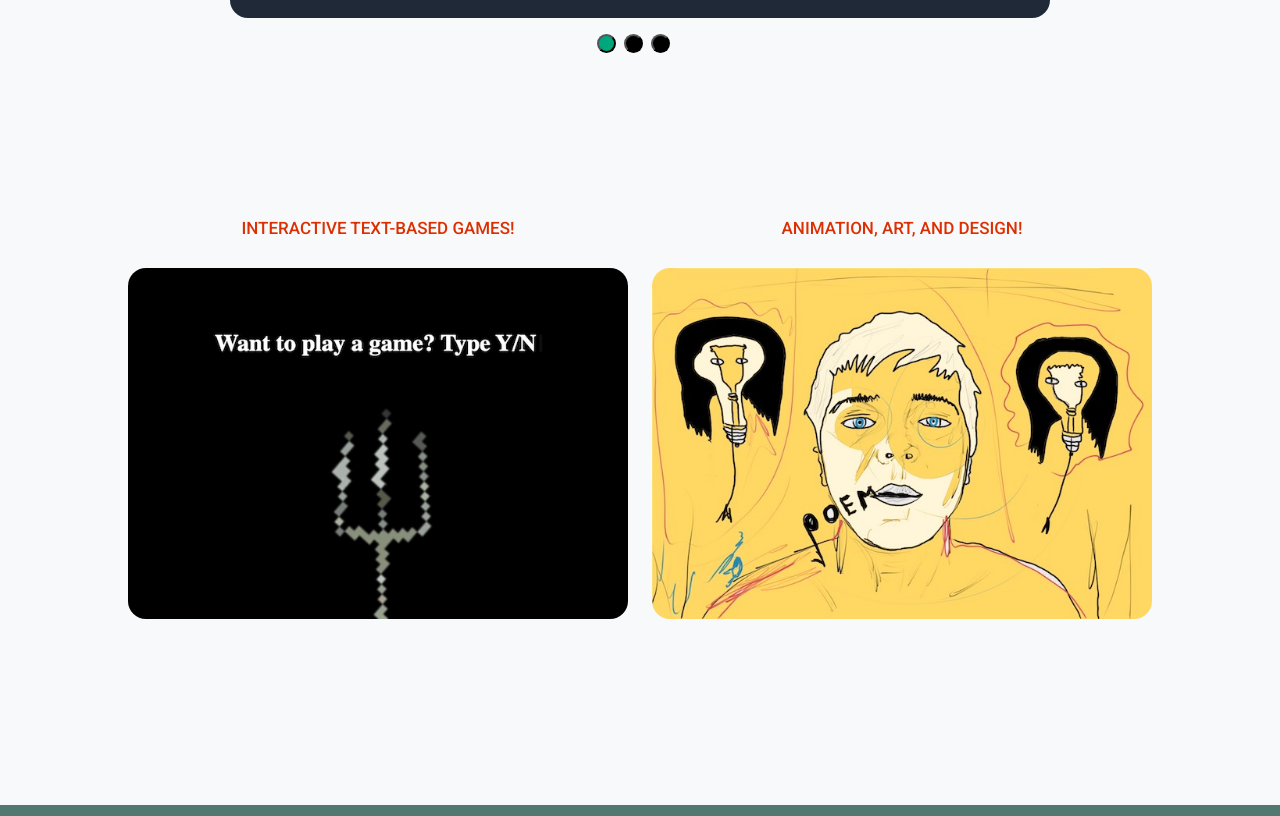
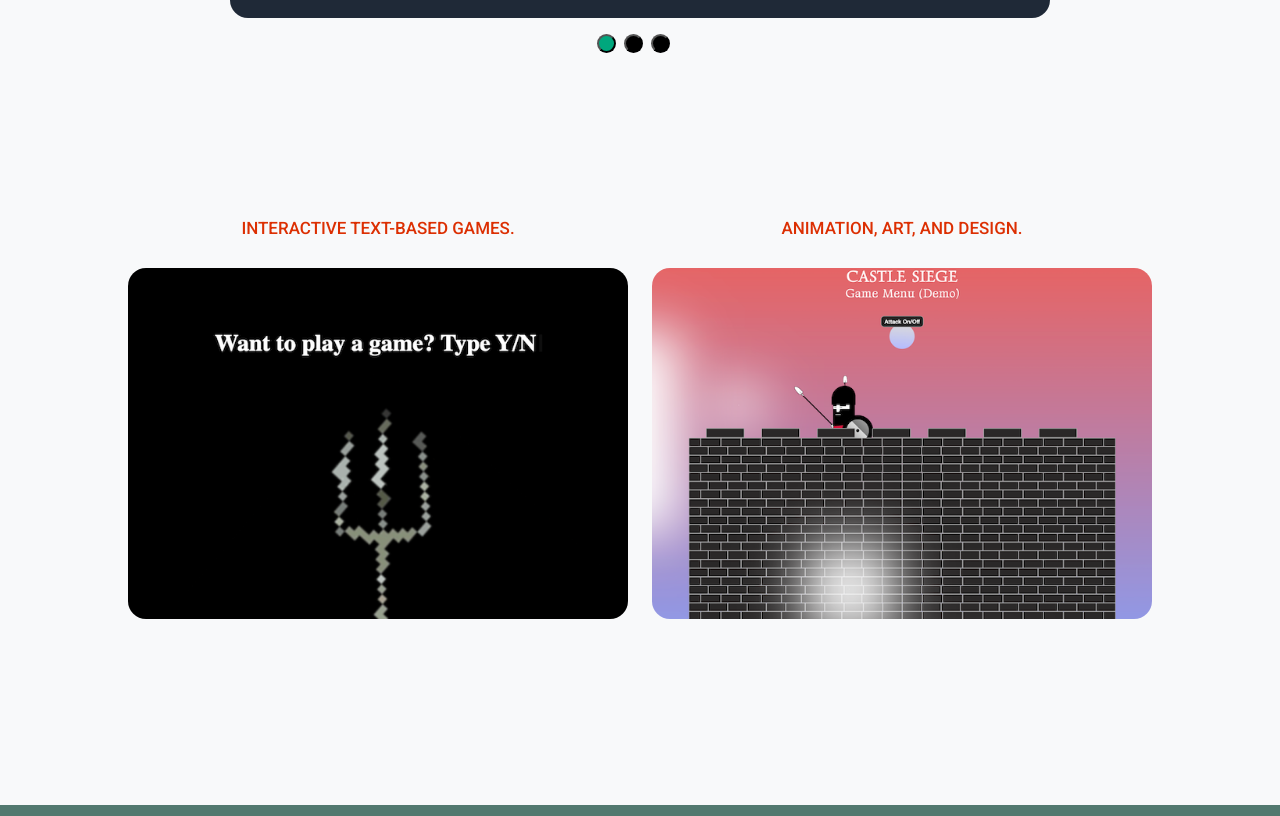
Before and after one commit to AndrewJamesBarker/Portfolio1, a plain HTML site: page index.html in a window 1280 px wide. Shown: the part 1439-2255 px from the top of the page. Drawn offline with Linux system fonts and the light colour scheme.

Commit message:
update projects and some minor tweaks

```diff
--- a/index.html
+++ b/index.html
@@ -60,7 +60,7 @@
 
     <!-- slide display (learnt from W3)-->
 
-        <h3 class="widthControl" id="carouselHeader">JAVASCRIPT AND MORE!</h3>
+        <h3 class="widthControl" id="carouselHeader">JAVASCRIPT AND MORE.</h3>
 
         <!-- Slideshow container -->
 
@@ -106,12 +106,12 @@
 
         <div class="flex-container widthControl">
         <div class="flex-item1">
-            <h3>INTERACTIVE TEXT-BASED GAMES!</h3>
+            <h3>INTERACTIVE TEXT-BASED GAMES.</h3>
             <a href="#"><img class="responseImgFlex" src="Images/WhiteWitchIntro.png" width="640" height="450" alt="text game says do you want to play a game Y or N"></a>
         </div>
         <div class="flex-item2">
-            <h3>ANIMATION, ART, AND DESIGN!</h3>
-            <a href="#"><img class="responseImgFlex" src="Images/Animation_still.JPG" width="640" height="450" alt="yellow surreal drawing of a man eating the word poem"></a>
+            <h3>ANIMATION, ART, AND DESIGN.</h3>
+            <a href="#"><img class="responseImgFlex" src="Images/CastleSeigeScreenshot.png" width="640" height="450" alt="yellow surreal drawing of a man eating the word poem"></a>
         </div>
         </div>
         <div id="bigPortrait">
```
Also changed, not shown: Images/CastleSeigeScreenshot.png (added), 3 other files.
